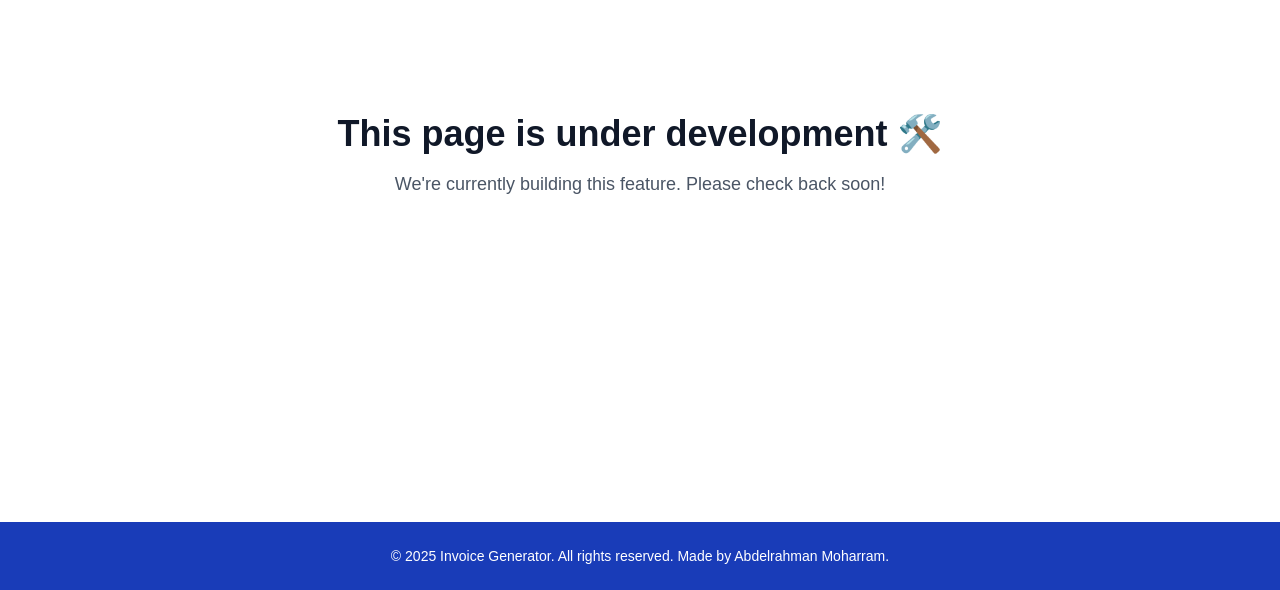
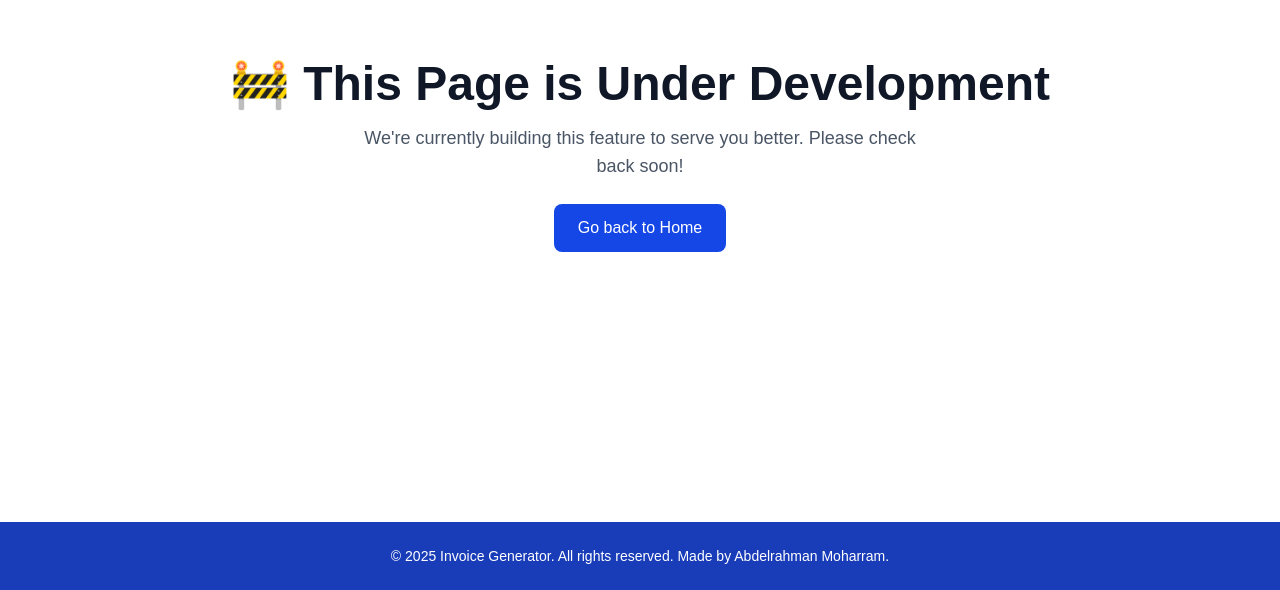
Before and after one commit to AbdelrahmanM1/invoicemaker, a Next.js app: page /editor in a window 1280 px wide. Shown: the part 210-800 px from the top of the page. Built offline with nearby package versions, Linux system fonts and the light colour scheme.

Commit message:
Enhance Invoice Editor and Preview pages with updated content and navigation link

```diff
--- a/src/app/editor/page.tsx
+++ b/src/app/editor/page.tsx
@@ -1,21 +1,30 @@
 import Footer from "../components/footer";
 import type { Metadata } from "next";
+import Link from "next/link";
 
 export const metadata: Metadata = {
   title: "Invoice Editor – Invoice Maker",
-  description: "Edit your invoice and see real-time preview.",
+  description: "Edit your invoice and see a real-time preview. This page is currently under construction.",
 };
 
-export default function EditorPage() {
+export default function PreviewPage() {
   return (
     <main className="flex flex-col min-h-screen bg-white">
-      <div className="flex-1 flex flex-col items-center justify-center text-center px-4">
-        <h1 className="text-4xl font-extrabold text-gray-900 mb-4">
-          This page is under development 🛠️
+      {/* content*/}
+      <div className="flex-1 flex flex-col items-center justify-center text-center px-4 py-16">
+        <h1 className="text-4xl md:text-5xl font-extrabold text-gray-900 mb-4">
+          🚧 This Page is Under Development
         </h1>
-        <p className="text-lg text-gray-600">
-          We're currently building this feature. Please check back soon!
+        <p className="text-lg text-gray-600 mb-6 max-w-xl">
+          We're currently building this feature to serve you better. Please check back soon!
         </p>
+
+        <Link
+          href="/"
+          className="inline-block px-6 py-3 bg-blue-700 text-white rounded-lg font-medium hover:bg-blue-800 transition"
+        >
+          Go back to Home
+        </Link>
       </div>
 
       <Footer />
--- a/src/app/preview/page.tsx
+++ b/src/app/preview/page.tsx
@@ -1,5 +1,6 @@
 import Footer from "../components/footer";
 import type { Metadata } from "next";
+import Link from "next/link";
 
 export const metadata: Metadata = {
   title: "Invoice Preview – Invoice Maker",
@@ -9,13 +10,21 @@ export const metadata: Metadata = {
 export default function PreviewPage() {
   return (
     <main className="flex flex-col min-h-screen bg-white">
-      <div className="flex-1 flex flex-col items-center justify-center text-center px-4">
-        <h1 className="text-4xl font-extrabold text-gray-900 mb-4">
-          This page is under Development 🛠️
+      {/* content*/}
+      <div className="flex-1 flex flex-col items-center justify-center text-center px-4 py-16">
+        <h1 className="text-4xl md:text-5xl font-extrabold text-gray-900 mb-4">
+          🚧 This Page is Under Development
         </h1>
-        <p className="text-lg text-gray-600">
-          We're currently building this feature. Please check back soon!
+        <p className="text-lg text-gray-600 mb-6 max-w-xl">
+          We're currently building this feature to serve you better. Please check back soon!
         </p>
+
+        <Link
+          href="/"
+          className="inline-block px-6 py-3 bg-blue-700 text-white rounded-lg font-medium hover:bg-blue-800 transition"
+        >
+          Go back to Home
+        </Link>
       </div>
 
       <Footer />
```
